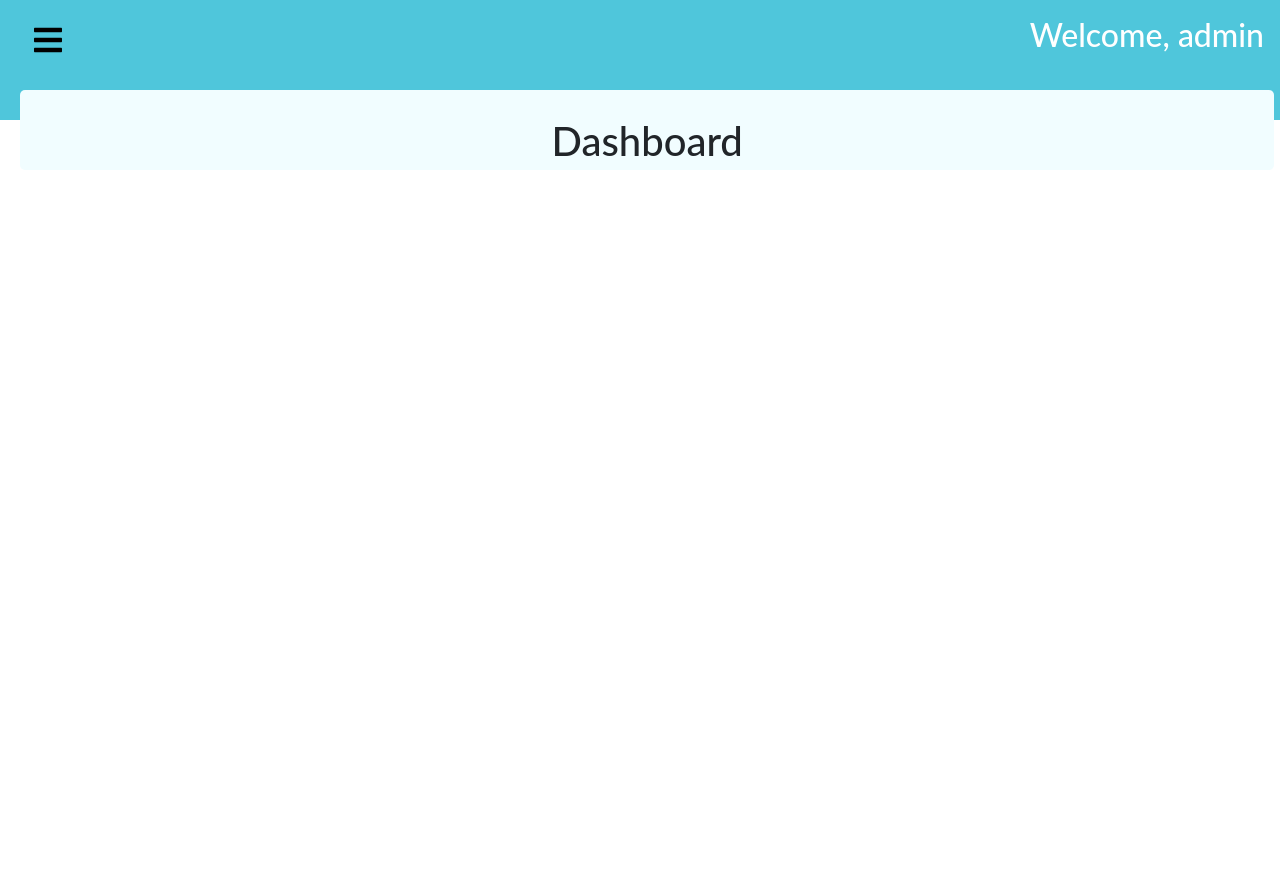
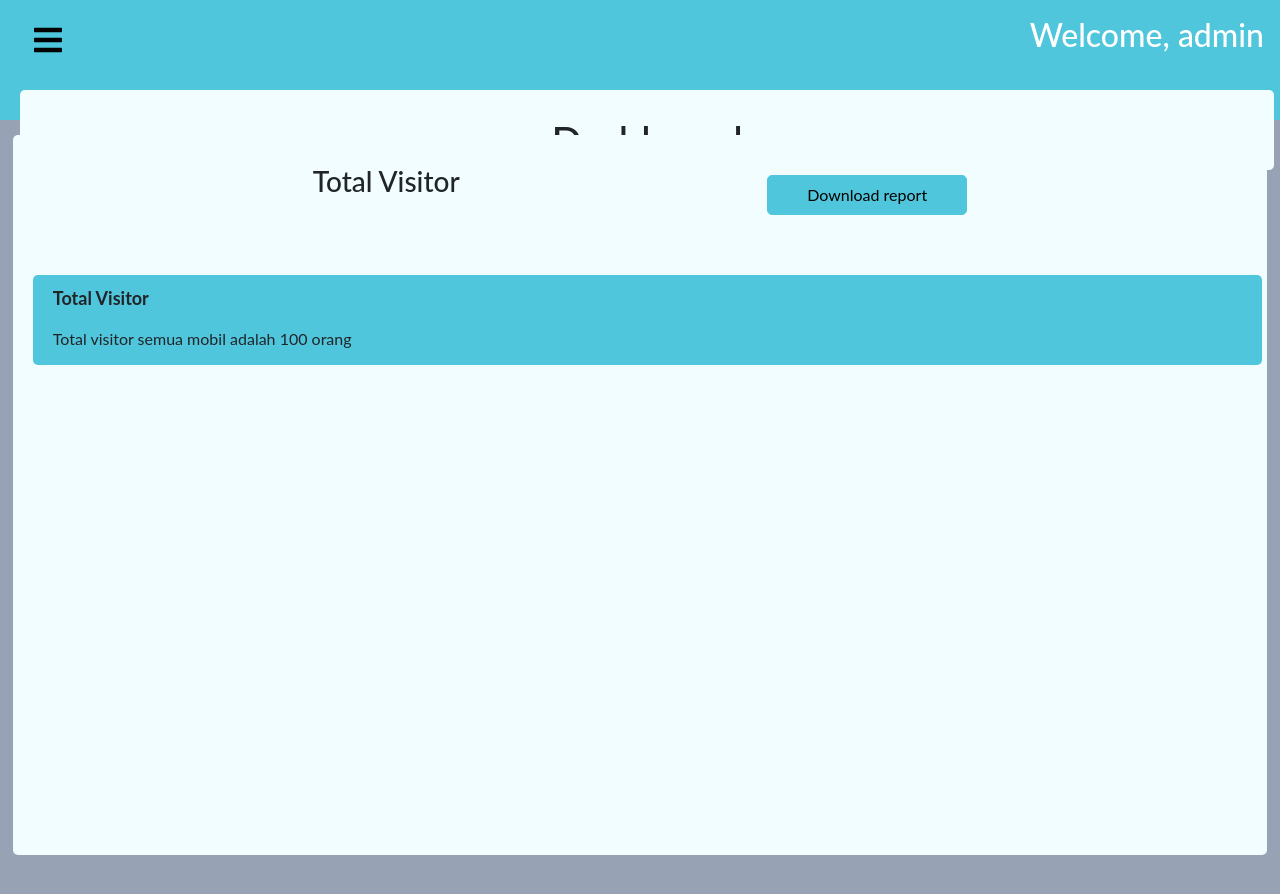
Before and after one commit to YPrawiroCode/dashboard, a React (Create React App) app: page /visitor in a window 1280 px wide. Shown: the top 894 px of the page. Before the commit the page ends 800 px from the top, so only its background shows below. Built offline with nearby package versions, Linux system fonts and the light colour scheme.

Commit message:
update body

```diff
--- a/src/components/Body.css
+++ b/src/components/Body.css
@@ -23,11 +23,31 @@
 }
 
 .wrap-content div button{
-  background-color: aqua;
+  background-color: rgb(79, 198, 219);
   border-radius: 5px;
   height: 40px;
   width: 200px;
   margin-top: 10px;
+  color: black;
+  border-color: rgb(79, 198, 219);
+}
+
+.card-head-body{
+  background-color: rgb(79, 198, 219);
+  width: 98%;
+  height: 90px;
+  border-radius: 5px;
+  /* text-align: center; */
+  margin: 60px 20px ;
+}
+.card-head-body p{
+  margin: 15px 0px 0px 20px;
+}
+
+.text-atas{
+  padding-top: 10px;
+  font-weight: bold;
+  font-size: large;
 }
 
 .section-a{
@@ -50,13 +70,13 @@
     font-size: small;
   }
 
-  .wrap-content div button{
+  /* .wrap-content div button{
     background-color: aqua;
     border-radius: 5px;
     height: 40px;
     width: 120px;
     margin-top: 10px;
-  }
+  } */
 
   .wrap-content{
     width: 93%;
--- a/src/components/Body.js
+++ b/src/components/Body.js
@@ -1,4 +1,6 @@
 import "./Body.css"
+import { Button } from 'react-bootstrap';
+import 'bootstrap/dist/css/bootstrap.min.css';
 
 const Body = (props) => {
   return(
@@ -6,7 +8,11 @@ const Body = (props) => {
       <div className="wrap-content">
         <div className="section-a">
           <h3>Total Visitor</h3>
-          <button>Download Report</button>
+          <Button variant="primary">Download report</Button>
+        </div>
+        <div className="card-head-body">
+            <p className="text-atas">Total Visitor</p>
+            <p className="text-bawah">Total visitor semua mobil adalah 100 orang</p>
         </div>
       </div>
       test
--- a/src/components/ButtonNavbar.js
+++ b/src/components/ButtonNavbar.js
@@ -1,15 +1,16 @@
 import 'bootstrap/dist/css/bootstrap.min.css';
 import { Button } from 'react-bootstrap';
-import '../components/ButttonNavbar.css'
+import '../components/ButttonNavbar.css';
+import * as MdIcons from "react-icons/md"
 
 const ButtonNavbar = (props) => {
   return(
     <div className='flex-container'>
       <div className='btn-navbar'>
-        <Button variant="primary">Expo</Button>
+        <Button variant="primary"><MdIcons.MdOutlineRemoveRedEye/> Expo</Button>
       </div>
       <div className='btn-navbar2'>
-        <Button variant="outline-secondary">Logout</Button>
+        <Button variant="outline-secondary"><MdIcons.MdPowerSettingsNew/> Logout</Button>
       </div>
     </div>
   )
--- a/src/components/ButttonNavbar.css
+++ b/src/components/ButttonNavbar.css
@@ -1,5 +1,5 @@
 .btn-navbar{
-  margin: 50px 10px -5px 5px;
+  margin: 50px 10px 10px 5px;
   /* padding-right: 10px; */
 }
 .btn-navbar2{
--- a/src/pages/Dashboard.js
+++ b/src/pages/Dashboard.js
@@ -1,13 +1,13 @@
 import React from "react";
 import Header from '../components/Header';
-// import Body from '../components/Body'
+import Body from '../components/Body'
 import './Dashboard.css'
 
 const Dashboard = (props) =>{
   return(
     <div className="dashboard">
         <Header />
-      {/* <Body /> */}
+        <Body />
     </div>
   )
 }
```
